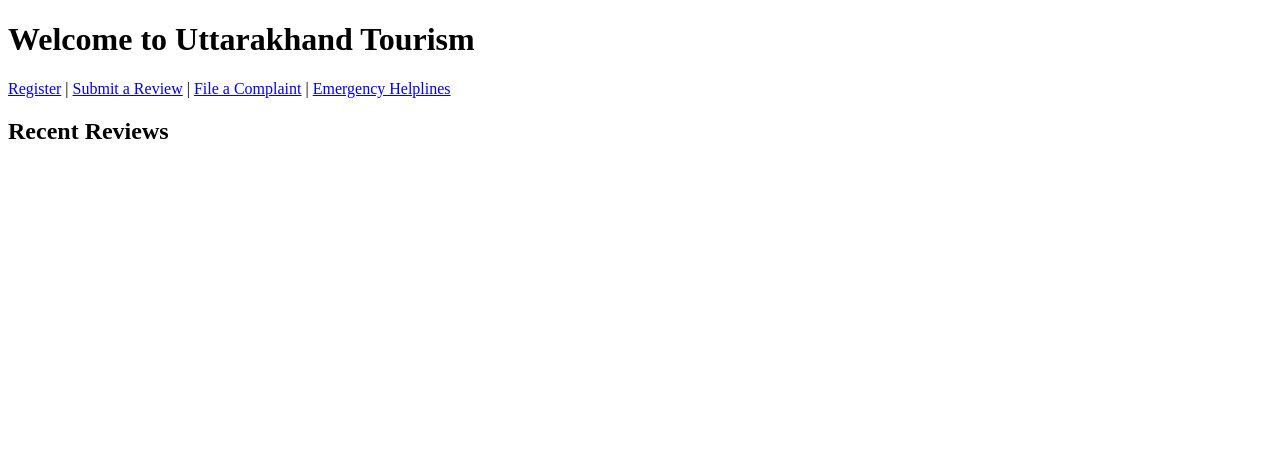
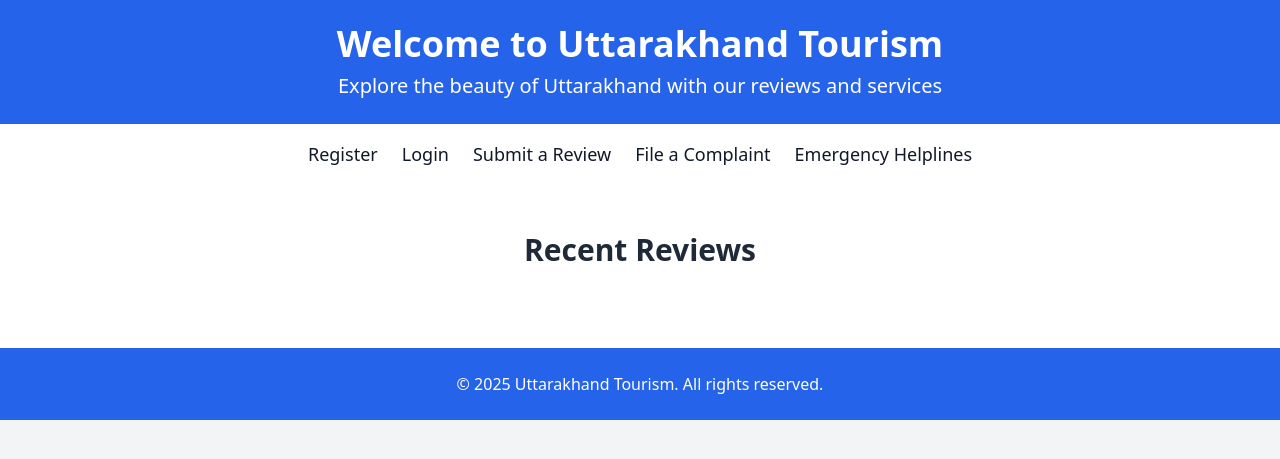
Before and after one commit to steppenwolf2k/tourist, a Flask app: page / in a window 1280 px wide. Shown: the top 459 px of the page. Run offline with Flask 3, Linux system fonts and the light colour scheme; some libraries are stand-ins or nearby versions.

Commit message:
ai initiated

```diff
--- a/app.py
+++ b/app.py
@@ -1,25 +1,38 @@
 from flask import Flask, render_template, request, redirect, url_for, flash
 from flask_sqlalchemy import SQLAlchemy
+from flask_login import LoginManager, UserMixin, login_user, login_required, current_user, logout_user
+from werkzeug.security import generate_password_hash, check_password_hash
 from sqlalchemy.exc import IntegrityError
-import os  # Add this import
+import os
 
-import os
 app = Flask(__name__)
 
 # Use an absolute path for SQLite database in a writable directory for serverless environment
-db_path = os.path.join('/tmp', 'tourism.db')
+db_path = os.path.join(os.path.abspath(os.path.dirname(__file__)), 'tourism.db')
 app.config['SQLALCHEMY_DATABASE_URI'] = f"sqlite:///{db_path}"
 app.config['SECRET_KEY'] = 'mysecret'
 db = SQLAlchemy(app)
 
+# Setup login manager
+login_manager = LoginManager()
+login_manager.init_app(app)
+login_manager.login_view = 'login'  # Ensure there's a login view
+
 # Database Models
 
-class User(db.Model):
+class User(UserMixin, db.Model):
     id = db.Column(db.Integer, primary_key=True)
     username = db.Column(db.String(100), unique=True, nullable=False)
     email = db.Column(db.String(100), unique=True, nullable=False)
+    password = db.Column(db.String(200), nullable=False)  # Added password column
     reviews = db.relationship('Review', backref='author', lazy='dynamic')
     complaints = db.relationship('Complaint', backref='author', lazy='dynamic')
+
+    def set_password(self, password):
+        self.password = generate_password_hash(password)
+
+    def check_password(self, password):
+        return check_password_hash(self.password, password)
 
 class Review(db.Model):
     id = db.Column(db.Integer, primary_key=True)
@@ -34,36 +47,61 @@ class Complaint(db.Model):
     status = db.Column(db.String(50), default='Pending')
     user_id = db.Column(db.Integer, db.ForeignKey('user.id'), nullable=False)
 
+# User loader for Flask-Login
+@login_manager.user_loader
+def load_user(user_id):
+    return User.query.get(int(user_id))
+
 # Routes
 
 @app.route('/')
 def index():
-    return render_template('index.html')
+    reviews = Review.query.order_by(Review.id.desc()).limit(5).all()
+    return render_template('index.html', review=reviews)
 
 @app.route('/register', methods=['GET', 'POST'])
 def register():
     if request.method == 'POST':
         username = request.form['username']
         email = request.form['email']
-        new_user = User(username=username, email=email)
+        password = request.form['password']  # Get password from form
+        new_user = User(username=username, email=email, password=password)  # Store password
+
         try:
             db.session.add(new_user)
             db.session.commit()
-            flash('Registration successful!', 'success')
+            flash('Registration successful! Please log in.', 'success')
+            return redirect('/login') # Redirect to login after registration
         except IntegrityError:
             db.session.rollback()
             flash('Username or email already exists.', 'danger')
-        return redirect(url_for('index'))
+
     return render_template('register.html')
 
+@app.route('/login', methods=['GET', 'POST'])
+def login():
+    if request.method == 'POST':
+        email = request.form['email']
+        password = request.form['password']
+
+        user = User.query.filter_by(email=email).first()
+        if user and user.password == password:  # Check if password matches
+            login_user(user)
+            flash('Login successful!', 'success')
+            return redirect(url_for('index'))  # Redirect to homepage on successful login
+        else:
+            flash('Login failed. Check your username or password.', 'danger')
+
+    return render_template('login.html')
+
 @app.route('/review', methods=['GET', 'POST'])
+@login_required
 def review():
     if request.method == 'POST':
         place_name = request.form['place_name']
         rating = int(request.form['rating'])
         review_text = request.form['review_text']
-        user_id = 1  # Replace with session-based user authentication
-        new_review = Review(place_name=place_name, rating=rating, review_text=review_text, user_id=user_id)
+        new_review = Review(place_name=place_name, rating=rating, review_text=review_text, user_id=current_user.id)
         db.session.add(new_review)
         try:
             db.session.commit()
@@ -75,11 +113,11 @@ def review():
     return render_template('review.html')
 
 @app.route('/complaint', methods=['GET', 'POST'])
+@login_required
 def complaint():
     if request.method == 'POST':
         complaint_text = request.form['complaint_text']
-        user_id = 1  # Replace with session-based user authentication
-        new_complaint = Complaint(complaint_text=complaint_text, user_id=user_id)
+        new_complaint = Complaint(complaint_text=complaint_text, user_id=current_user.id)
         db.session.add(new_complaint)
         try:
             db.session.commit()
@@ -99,4 +137,8 @@ def init_db():
     with app.app_context():
         db.create_all()
 
+# Calling `init_db()` directly instead of using `@app.before_first_request`
 init_db()
+
+if __name__ == '__main__':
+    app.run(debug=True)
--- a/create_db.py
+++ b/create_db.py
@@ -1,7 +1,7 @@
 import sqlite3
 
 # Specify the path for the database
-db_path = r"C:\Users\DELL\Desktop\tourism.db"  # Or any other location
+db_path = r".\tourism.db"  # Or any other location
 
 try:
     # Try to create a connection and create the database file
--- a/requirements.txt
+++ b/requirements.txt
@@ -1,3 +1,5 @@
 Flask
 Flask-SQLAlchemy
+Flask-Login
+Werkzeug
 SQLAlchemy
--- a/templates/index.html
+++ b/templates/index.html
@@ -1,24 +1,62 @@
 <!DOCTYPE html>
 <html lang="en">
+
 <head>
     <meta charset="UTF-8">
     <meta name="viewport" content="width=device-width, initial-scale=1.0">
     <title>Uttarakhand Tourism</title>
+    <!-- Include Tailwind CSS via CDN -->
+    <script src="https://cdn.tailwindcss.com"></script>
 </head>
-<body>
-    <h1>Welcome to Uttarakhand Tourism</h1>
-    <nav>
-        <a href="{{ url_for('register') }}">Register</a> |
-        <a href="{{ url_for('review') }}">Submit a Review</a> |
-        <a href="{{ url_for('complaint') }}">File a Complaint</a> |
-        <a href="{{ url_for('helplines') }}">Emergency Helplines</a>
+
+<body class="bg-gray-100 text-gray-900 font-sans">
+
+    <!-- Header Section -->
+    <header class="bg-blue-600 text-white py-6">
+        <div class="max-w-7xl mx-auto px-6 text-center">
+            <h1 class="text-4xl font-bold">Welcome to Uttarakhand Tourism</h1>
+            <p class="mt-2 text-xl">Explore the beauty of Uttarakhand with our reviews and services</p>
+        </div>
+    </header>
+
+    <!-- Navigation Section -->
+    <nav class="bg-white shadow-md">
+        <div class="max-w-7xl mx-auto px-6 py-4">
+            <ul class="flex space-x-6 justify-center text-lg">
+                <li><a href="{{ url_for('register') }}" class="hover:text-blue-600 transition duration-200">Register</a></li>
+                <li><a href="{{ url_for('login') }}" class="hover:text-blue-600 transition duration-200">Login</a></li>
+                <li><a href="{{ url_for('review') }}" class="hover:text-blue-600 transition duration-200">Submit a Review</a></li>
+                <li><a href="{{ url_for('complaint') }}" class="hover:text-blue-600 transition duration-200">File a Complaint</a></li>
+                <li><a href="{{ url_for('helplines') }}" class="hover:text-blue-600 transition duration-200">Emergency Helplines</a></li>
+            </ul>
+        </div>
     </nav>
 
-    <h2>Recent Reviews</h2>
-    <!-- Display the latest reviews from the database -->
-    {% for review in reviews %}
-        <p>{{ review.place_name }} - Rating: {{ review.rating }}</p>
-        <p>{{ review.review_text }}</p>
-    {% endfor %}
+    <!-- Recent Reviews Section -->
+    <section class="py-12 bg-white">
+        <div class="max-w-7xl mx-auto px-6">
+            <h2 class="text-3xl font-semibold text-center text-gray-800 mb-8">Recent Reviews</h2>
+
+            <!-- Reviews Grid -->
+            <div class="grid grid-cols-1 sm:grid-cols-2 lg:grid-cols-3 gap-6">
+                {% for review in reviews %}
+                    <div class="bg-gray-50 p-6 rounded-lg shadow-md hover:shadow-lg transition duration-300">
+                        <h3 class="text-xl font-semibold text-blue-600">{{ review.place_name }}</h3>
+                        <p class="text-gray-600 mt-2">Rating: {{ review.rating }} / 5</p>
+                        <p class="text-gray-700 mt-4">{{ review.review_text }}</p>
+                    </div>
+                {% endfor %}
+            </div>
+        </div>
+    </section>
+
+    <!-- Footer Section -->
+    <footer class="bg-blue-600 text-white py-6">
+        <div class="max-w-7xl mx-auto px-6 text-center">
+            <p>&copy; 2025 Uttarakhand Tourism. All rights reserved.</p>
+        </div>
+    </footer>
+
 </body>
+
 </html>
```
Also changed, not shown: ai.py (added, +42 -0 lines), templates/login.html (added, +46 -0 lines), templates/register.html (+45 -10 lines), tourism.db (added).
